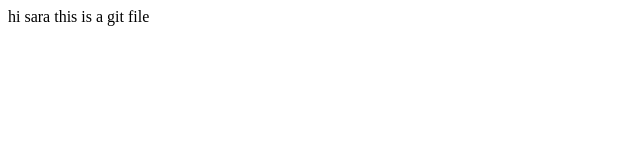
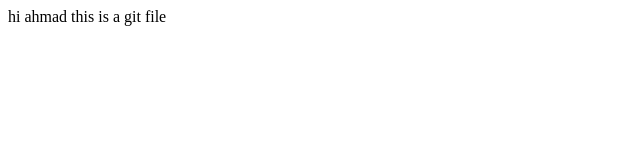
Before and after one commit to sarashaikhx/first, a plain HTML site: page index.html in a window 1280 px wide. Shown: the full height of the page, 0-640 px from the left. Drawn offline with Linux system fonts and the light colour scheme.

Commit message:
name changed to ahmad

```diff
--- a/index.html
+++ b/index.html
@@ -6,6 +6,6 @@
     <title>Document</title>
 </head>
 <body>
-hi sara this is a git file
+hi ahmad this is a git file
 </body>
 </html>
```
